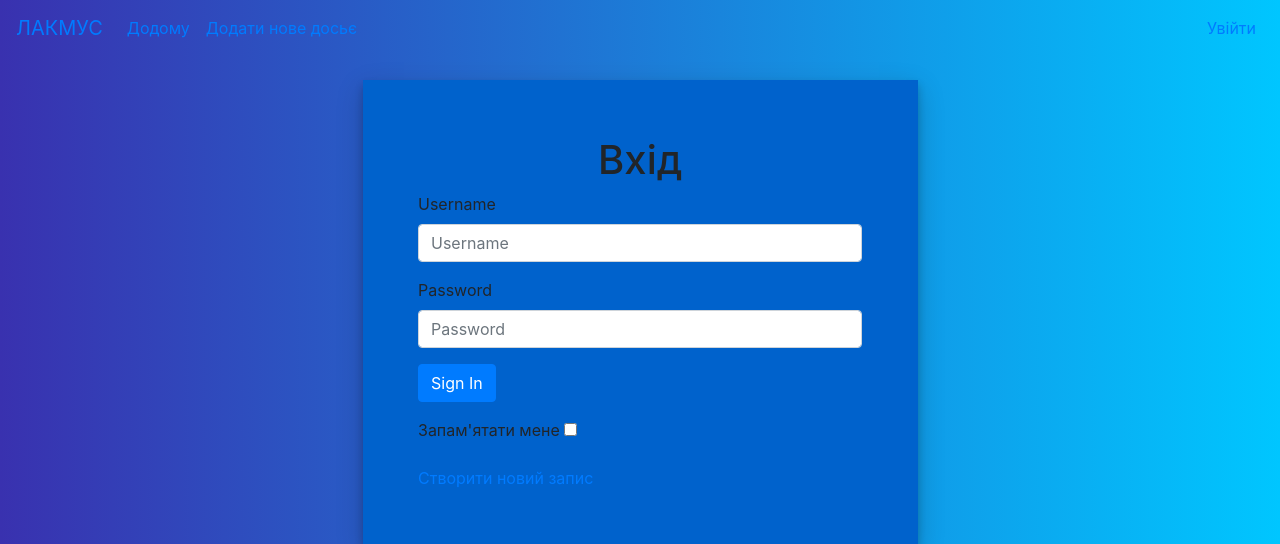
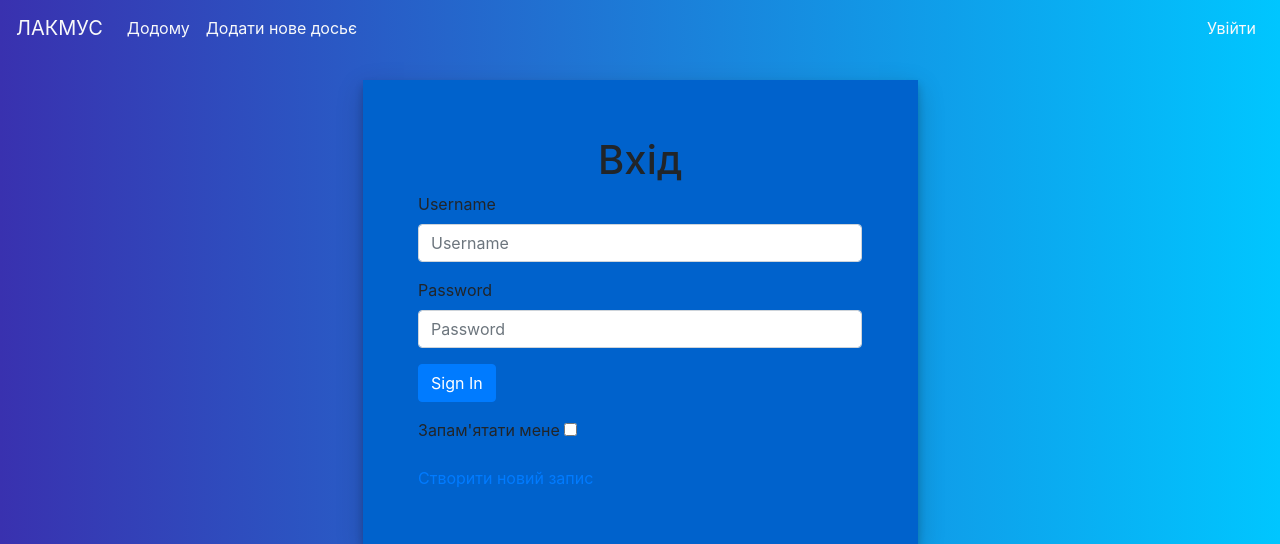
Before and after one commit to lakty/Lakmoes, a Flask app: a page that uses app/templates/base.html in a window 1280 px wide. Shown: the top 544 px of the page. Run offline with Flask 2, Linux system fonts and the light colour scheme; parts of the project's set-up code (start-up, migrations or seed data) failed here and were passed over; some libraries are stand-ins or nearby versions.

Commit message:
Изменил цвет кнопок

```diff
--- a/app/templates/base.html
+++ b/app/templates/base.html
@@ -18,17 +18,17 @@
 {% block modals %}{% endblock %}
 {% block header %}
     <nav class="mb-1 navbar navbar-expand-lg">
-        <a class="navbar-brand" href="{{ url_for('index') }}">ЛАКМУС</a>
+        <a class="navbar-brand text-light" href="{{ url_for('index') }}">ЛАКМУС</a>
         <button class="navbar-toggler" type="button" data-toggle="collapse" data-target="#navbarSupportedContent" aria-controls="navbarSupportedContent" aria-expanded="false" aria-label="Toggle navigation">
             <span class="navbar-toggler-icon"></span>
         </button>
         <div class="collapse navbar-collapse" id="navbarSupportedContent">
             <ul class="navbar-nav mr-auto">
                 <li class="nav-item active">
-                    <a class="nav-link" href="{{ url_for('index') }}">Додому</a>
+                    <a class="nav-link text-light" href="{{ url_for('index') }}">Додому</a>
                 </li>
                 <li class="nav-item active">
-                    <a class="nav-link" href="{{ url_for('new_record') }}">Додати нове досьє</a>
+                    <a class="nav-link text-light" href="{{ url_for('new_record') }}">Додати нове досьє</a>
                 </li>
             </ul>
             {% include 'includes/login_button.html' %}
--- a/app/templates/includes/login_button.html
+++ b/app/templates/includes/login_button.html
@@ -1,10 +1,10 @@
 {% if current_user.is_authenticated %}
     <ul class="navbar-nav">
-        <li class="nav-item"><a href="{{ url_for('my') }}" class="nav-link">{{ current_user.username }}</a></li>
-        <li class="nav-item"><a class="nav-link" href="{{ url_for('logout') }}">Вийти</a></li>
+        <li class="nav-item"><a href="{{ url_for('my') }}" class="nav-link text-light">{{ current_user.username }}</a></li>
+        <li class="nav-item"><a class="nav-link text-light" href="{{ url_for('logout') }}">Вийти</a></li>
     </ul>
 {% else %}
     <ul class="navbar-nav">
-        <li class="nav-item"><a class="nav-link" href="{{ url_for('login') }}">Увійти</a></li>
+        <li class="nav-item"><a class="nav-link text-light" href="{{ url_for('login') }}">Увійти</a></li>
     </ul>
 {% endif %}
```
